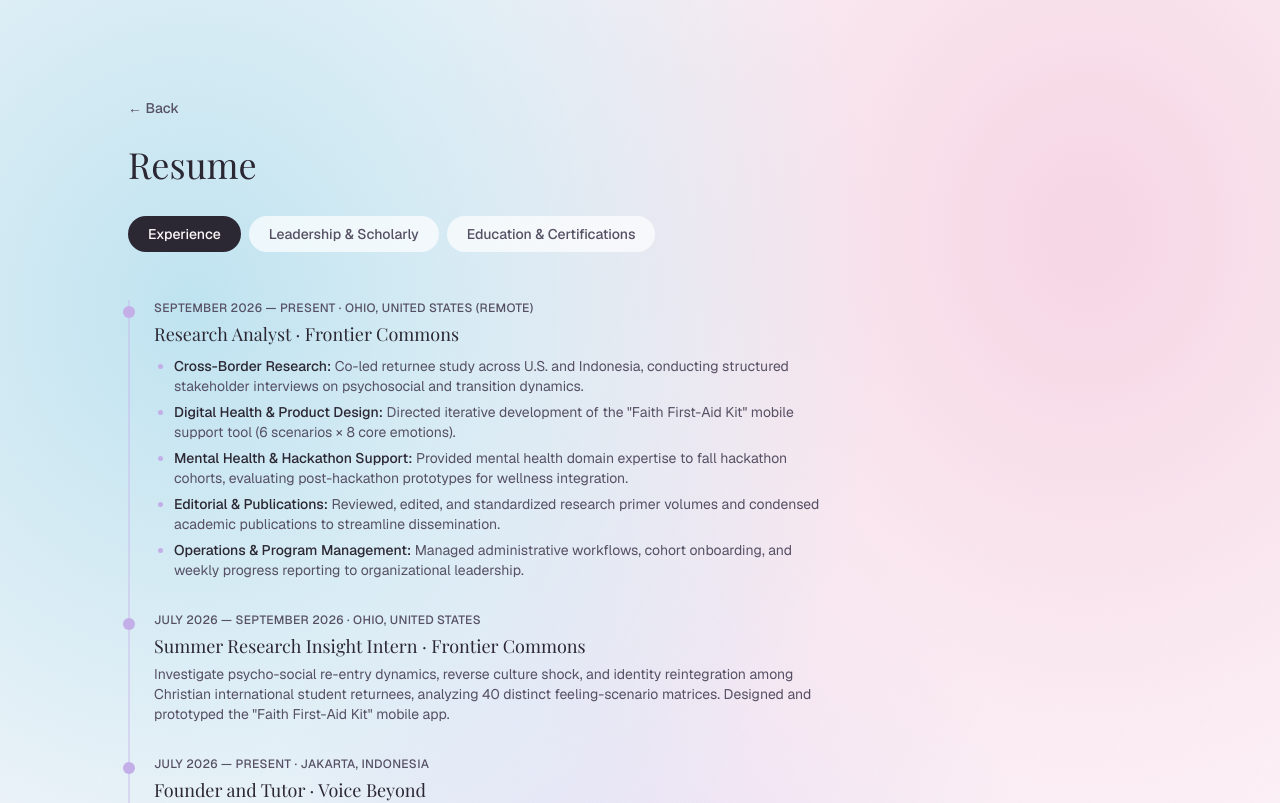
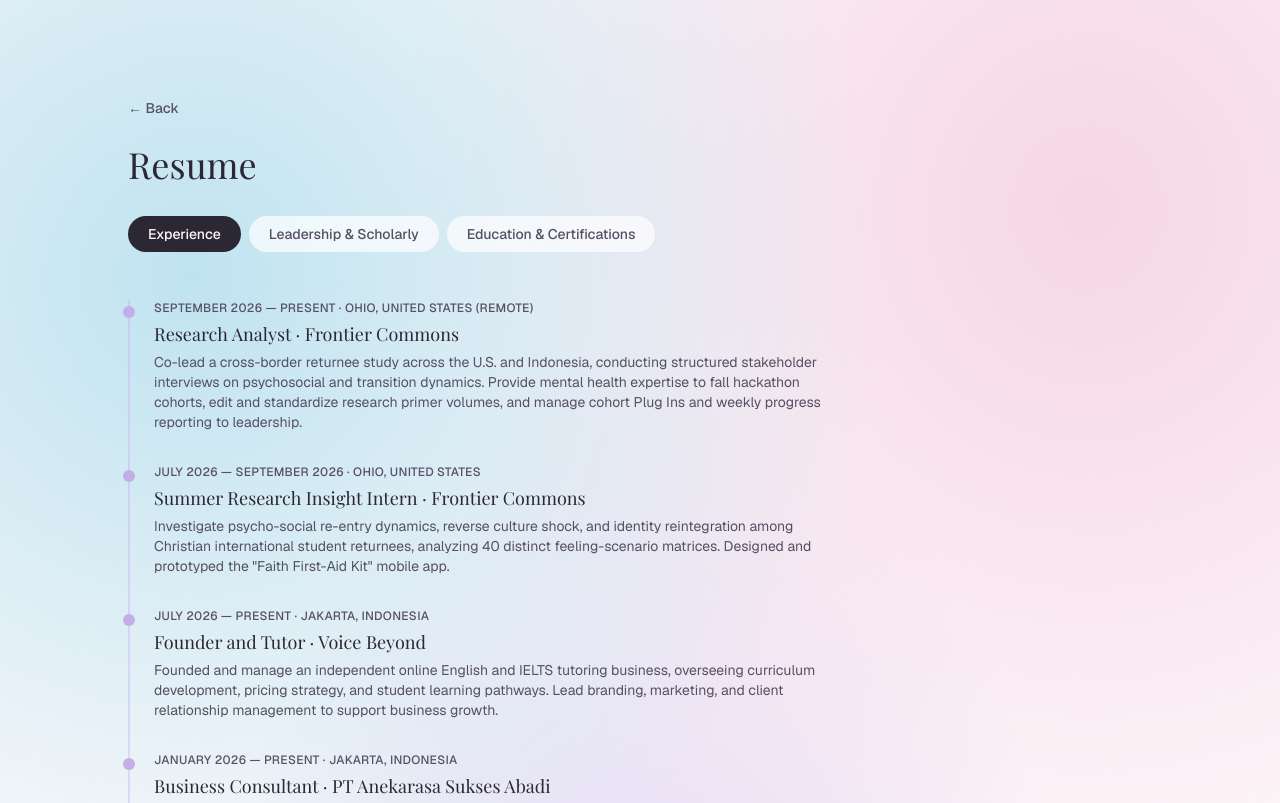
Before and after one commit to keziatjahjanto/webportofolio, a Next.js app: page /resume in a window 1280 px wide. Shown: the top 803 px of the page. Built offline with nearby package versions, Linux system fonts and the light colour scheme; a web font is replaced by a local one.

Commit message:
Rewrite Frontier Commons Research Analyst entry as a paragraph
Co-Authored-By: Claude Opus 5.5 <noreply@anthropic.com>

```diff
--- a/src/components/ResumeSections.tsx
+++ b/src/components/ResumeSections.tsx
@@ -4,10 +4,8 @@ type TimelineItem = {
   role: string;
   org: string;
   period: string;
-} & (
-  | { description: string }
-  | { highlights: readonly { label: string; text: string }[] }
-);
+  description: string;
+};
 
 export function Timeline({ items }: { items: readonly TimelineItem[] }) {
   return (
@@ -23,21 +21,9 @@ export function Timeline({ items }: { items: readonly TimelineItem[] }) {
           <h3 className="mt-1 font-display text-lg text-ink">
             {item.role} · {item.org}
           </h3>
-          {"description" in item && (
-            <p className="mt-1 max-w-2xl text-sm text-ink-soft">
-              {item.description}
-            </p>
-          )}
-          {"highlights" in item && (
-            <ul className="mt-2 max-w-2xl list-disc space-y-1.5 pl-5 text-sm text-ink-soft marker:text-baby-purple-deep">
-              {item.highlights.map((h) => (
-                <li key={h.label}>
-                  <span className="font-medium text-ink">{h.label}:</span>{" "}
-                  {h.text}
-                </li>
-              ))}
-            </ul>
-          )}
+          <p className="mt-1 max-w-2xl text-sm text-ink-soft">
+            {item.description}
+          </p>
         </div>
       ))}
     </div>
--- a/src/data/site.ts
+++ b/src/data/site.ts
@@ -300,28 +300,8 @@ export const experience = [
     role: "Research Analyst",
     org: "Frontier Commons",
     period: "September 2026 — Present · Ohio, United States (Remote)",
-    highlights: [
-      {
-        label: "Cross-Border Research",
-        text: "Co-led returnee study across U.S. and Indonesia, conducting structured stakeholder interviews on psychosocial and transition dynamics.",
-      },
-      {
-        label: "Digital Health & Product Design",
-        text: 'Directed iterative development of the "Faith First-Aid Kit" mobile support tool (6 scenarios × 8 core emotions).',
-      },
-      {
-        label: "Mental Health & Hackathon Support",
-        text: "Provided mental health domain expertise to fall hackathon cohorts, evaluating post-hackathon prototypes for wellness integration.",
-      },
-      {
-        label: "Editorial & Publications",
-        text: "Reviewed, edited, and standardized research primer volumes and condensed academic publications to streamline dissemination.",
-      },
-      {
-        label: "Operations & Program Management",
-        text: "Managed administrative workflows, cohort onboarding, and weekly progress reporting to organizational leadership.",
-      },
-    ],
+    description:
+      "Co-lead a cross-border returnee study across the U.S. and Indonesia, conducting structured stakeholder interviews on psychosocial and transition dynamics. Provide mental health expertise to fall hackathon cohorts, edit and standardize research primer volumes, and manage cohort Plug Ins and weekly progress reporting to leadership.",
   },
   {
     role: "Summer Research Insight Intern",
```
